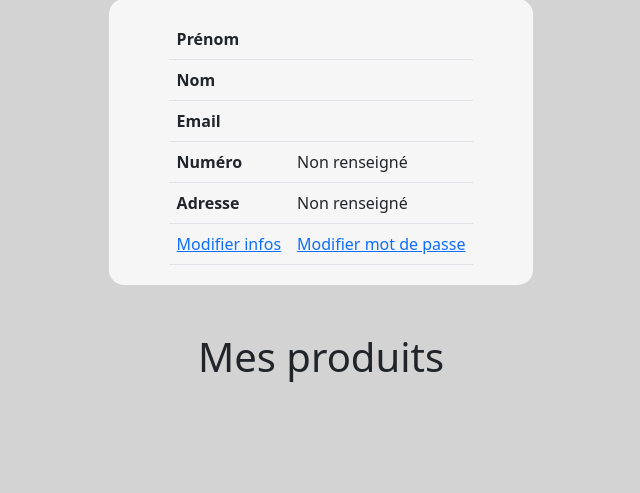
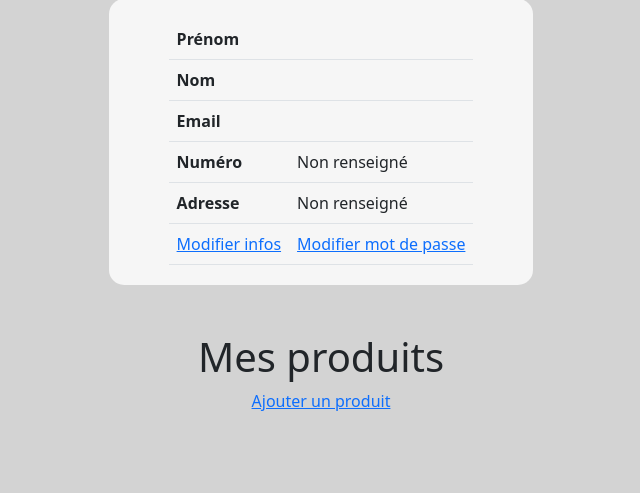
Before and after one commit to AntoineAvn/symfony-ecommerce-AA, a Symfony app: template templates/security/profile/profile.html.twig in a window 1280 px wide. Shown: the part 177-670 px from the top of the page, without its empty margins (319-959 px from the left). Run offline with Twig, Linux system fonts and the light colour scheme; the template is opened without the code that fills it, so the values that code supplies are empty; some libraries are stand-ins or nearby versions.

Commit message:
add link for create product

```diff
--- a/templates/security/profile/profile.html.twig
+++ b/templates/security/profile/profile.html.twig
@@ -46,6 +46,8 @@
 
     <h1 class="d-flex justify-content-center mt-5">Mes produits</h1>
 
+    <a href="{{ path('app_product_create') }}" class="d-flex justify-content-center mt-2">Ajouter un produit</a>
+
     <div class="card-wrapper d-flex justify-content-center mt-3 flex-wrap">
         {% include "include/card.html.twig" %}
     </div>
```
